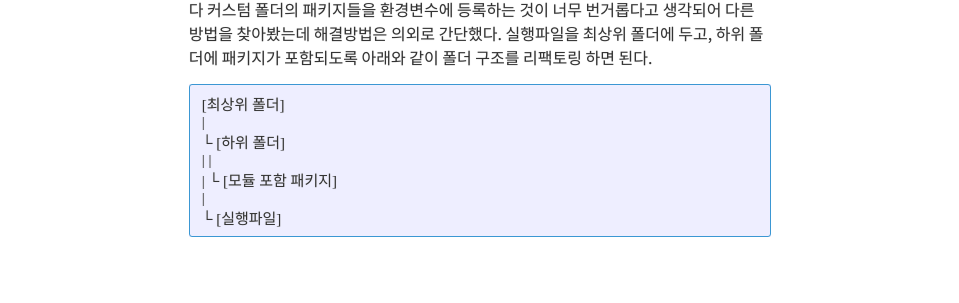
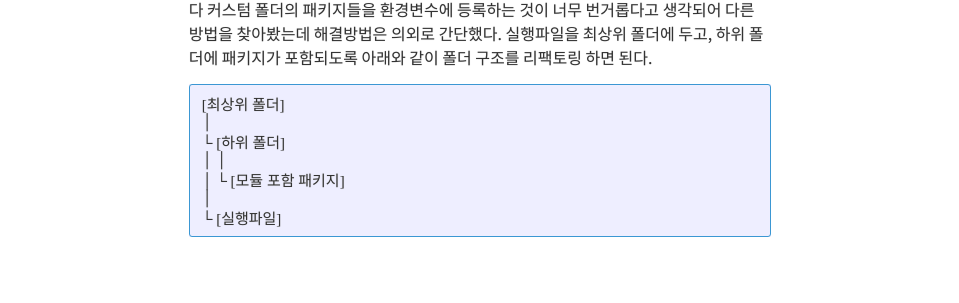
Before and after one commit to Clarit7/clarit7.github.io, a Jekyll site: the page built from _posts/2020-12-26-modulenotfound.md, in a window 1280 px wide. Shown: the part 590-893 px from the top of the page, without its empty margins (160-1119 px from the left). Built offline with Jekyll 4.4.1, drawn with Linux system fonts in a browser that asks for light colours; some web fonts are replaced; comment, search, counter and statistics services are not loaded.

````diff
--- a/_posts/2020-12-26-modulenotfound.md
+++ b/_posts/2020-12-26-modulenotfound.md
@@ -20,10 +20,10 @@ ModuleNotFoundError: No module named '[module_name]'
 
 ```markdown
 [최상위 폴더]
-|
+│
 └ [하위 폴더]
-| |
-| └ [모듈 포함 패키지]
-|
+│ │
+│ └ [모듈 포함 패키지]
+│
 └ [실행파일]
 ```
````
